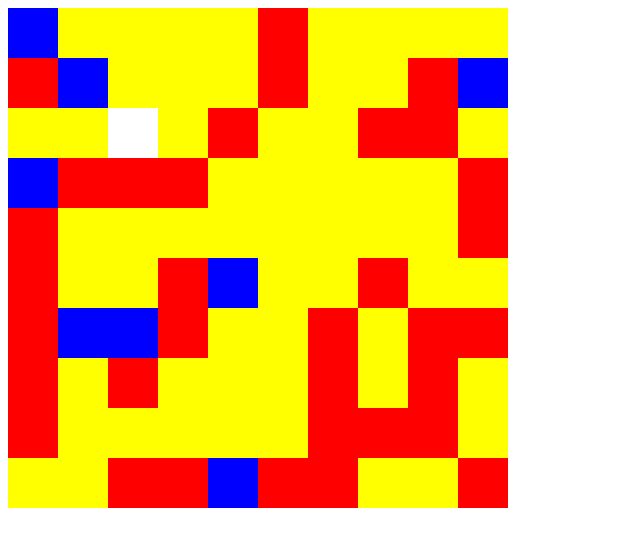
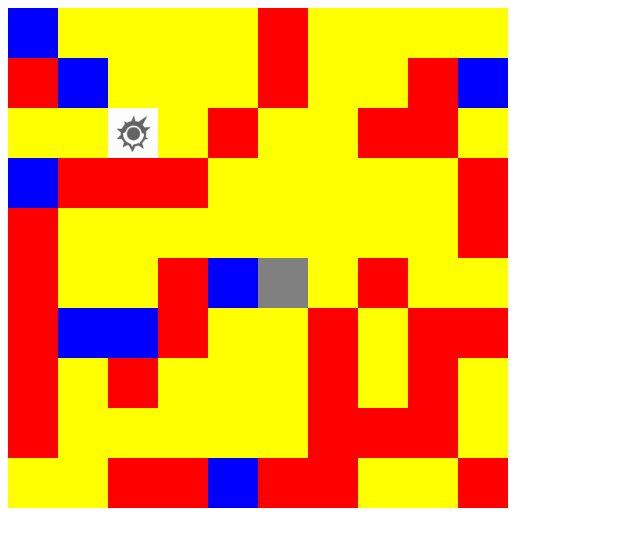
Before and after one commit to merdmann/battleship, a plain HTML site: page index.html in a window 1280 px wide. Both pictures are taken after a click on the element 258 px from the left and 258 px from the top of the page. Shown: the whole page, without its empty margins (0-640 px from the left). Drawn offline with Linux system fonts and the light colour scheme.

Commit message:
Hit a ship element

```diff
--- a/css/main.css
+++ b/css/main.css
@@ -14,3 +14,14 @@
     perspective: none;
     position: absolute;
 }
+
+.hit {
+    width: 50px;
+    height: 50px;
+    background-color: "white";
+    background-size:  contain;
+    background-image: url("../img/hit.png");
+    transform: translate(100px, 100px);
+    perspective: none;
+    position: absolute;
+}
--- a/js/main.js
+++ b/js/main.js
@@ -30,7 +30,7 @@ document.addEventListener('DOMContentLoaded', function (event) {
 
     for(let ax=0; ax<shipSize; ++ax ) {
       if(x0 +ax < 10 && y0<10)
-        mark( x0 + ax, y0, "yellow" )
+        mark( x0 + ax, y0, "yellow", "cell" )
     }
   }
 
@@ -39,7 +39,7 @@ document.addEventListener('DOMContentLoaded', function (event) {
 
     for(var by=0; by<shipSize; ++by ) {
       if( x0 < 10 && (y0+by)<10)
-        mark( x0, y0+by, "red" );
+        mark( x0, y0+by, "red", "cell" );
     }
   }
   /**
@@ -59,10 +59,12 @@ document.addEventListener('DOMContentLoaded', function (event) {
         switch(dir) {
           case 1: /* running along the x axis*/
               shipX(ix,iy, shipSize);
+              cell[ ix][iy ] = 'X'
             break;
 
           case 2: /* running along the y axis */
               shipY(ix, iy, shipSize);
+              cell[ ix][iy] ='X'
             break;
         }
       }
@@ -78,19 +80,28 @@ document.addEventListener('DOMContentLoaded', function (event) {
   function YToPx(y) { return y*50 + "px";}
 
   const fire = function (event) {
-    console.log(event.clientX + ", " +  event.clientY );
+    const x = Math.floor( event.clientX / 50)
+    const y = Math.floor( event.clientY / 50)
+
+    console.log("x: " +  x + ", y: " +y )
+
+    if( cell[x][y] === "X") {
+      console.log("**HIT**");
+      mark(x,y,"gray", "hit")
+    }
   }
-
 
   /**
    * place a marker at x,y
    * @param {x,y, color )
    */
-  function mark ( x, y, color ) {
+  function mark ( x, y, color, cls ) {
     const _root_ = document.getElementById('root');
     const name = "" + x + "," + y;
-
-    _root_.innerHTML +=`<div id="${name}" class="cell"></div>`;
+    if( color === "gray")
+    _root_.innerHTML +=`<div id="${name}" class="${cls}"></div>`;
+    else
+    _root_.innerHTML +=`<div id="${name}" class="${cls}"></div>`;
     _root_.onclick = fire;
 
     const elem = document.getElementById(name);
```
Also changed, not shown: 1 other file.
